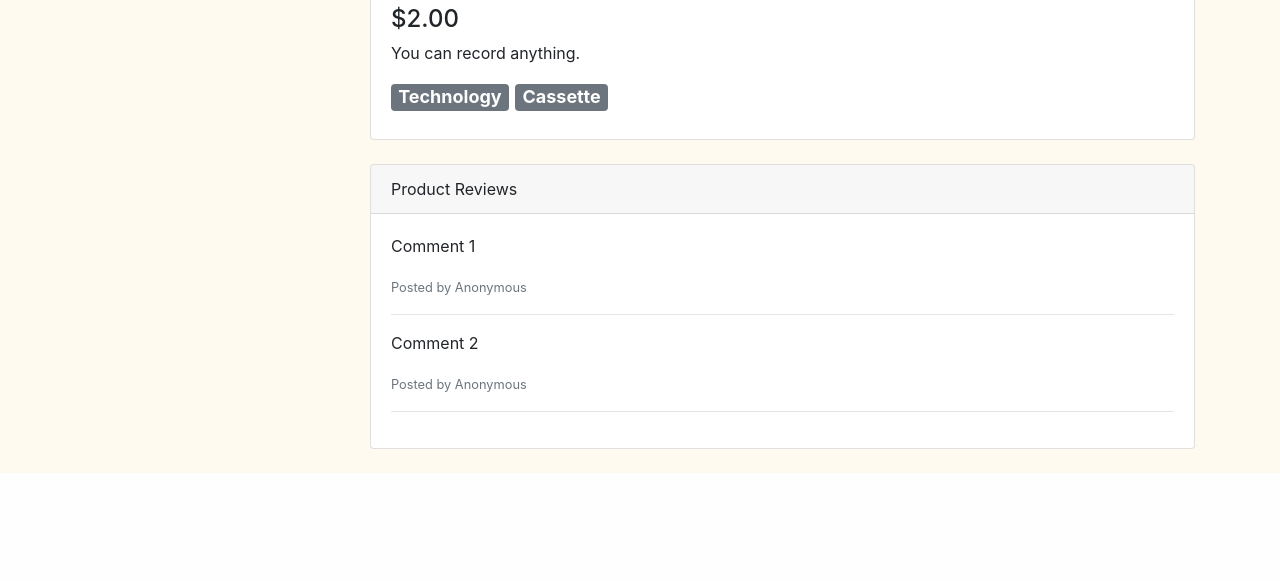
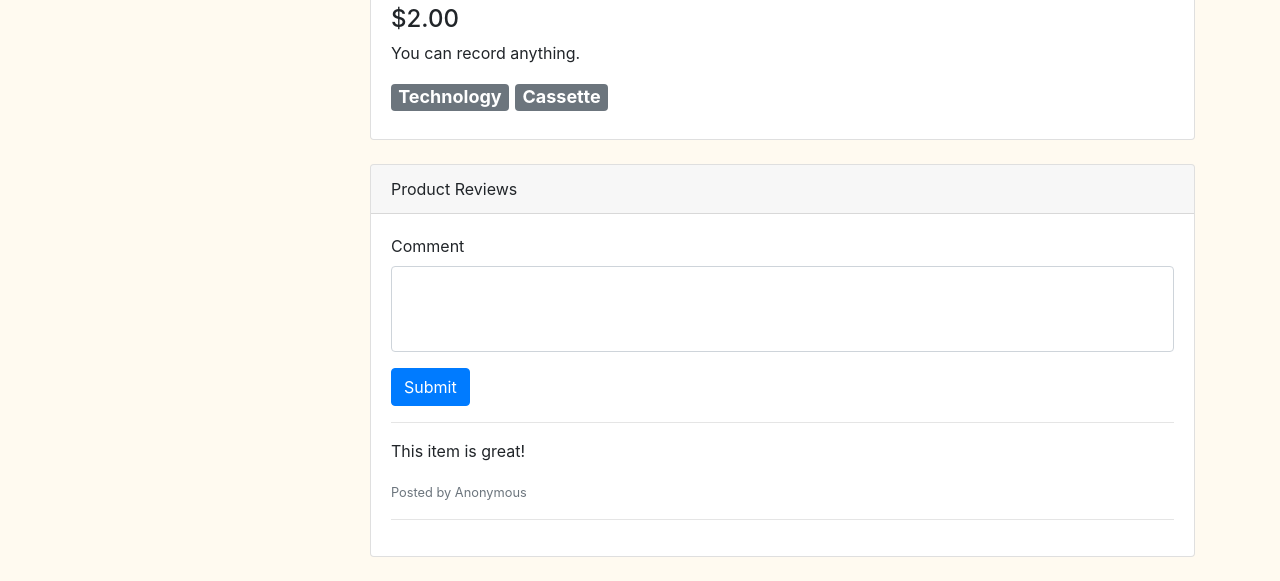
Before and after one commit to jomarnavarro/flask-globomantics, a Flask app: page /item/1 in a window 1280 px wide. Shown: the part 605-1186 px from the top of the page. Before the commit the page ends 1078 px from the top, so only its background shows below. Run offline with Flask 2, Linux system fonts and the light colour scheme; data comes from the database, SQL or seed files in the repository; parts of the project's set-up code (start-up, migrations or seed data) failed here and were passed over; some libraries are stand-ins or nearby versions.

Commit message:
Implements ajax subcategories and comments on items

```diff
--- a/application.py
+++ b/application.py
@@ -1,9 +1,11 @@
-from flask import Flask, send_from_directory, render_template, request, redirect, url_for, g, flash, get_flashed_messages
+from flask import Flask, jsonify, send_from_directory, render_template, request, redirect, url_for, g, flash, get_flashed_messages
 from flask_wtf import FlaskForm, RecaptchaField
 from flask_wtf.file import FileAllowed, FileRequired
-from wtforms import FileField, StringField, TextAreaField, SubmitField, SelectField, DecimalField
+from wtforms import HiddenField, FileField, StringField, TextAreaField, SubmitField, SelectField, DecimalField
 from wtforms.validators import InputRequired, DataRequired, Length, ValidationError
+from wtforms.widgets import Input
 from werkzeug.utils import secure_filename, escape, unescape
+from markupsafe import Markup
 import pdb
 import sqlite3
 import os
@@ -17,12 +19,36 @@ app.config['SECRET_KEY'] = 'secretkey'
 app.config['ALLOWED_IMAGE_EXTENSIONS'] = ['jpeg', 'jpg', 'png']
 app.config['MAX_CONTENT_LENGTH'] = 16 * 1024 * 1024
 app.config['IMAGE_UPLOADS'] = os.path.join(basedir, 'uploads')
+app.config['TESTING'] = True
 app.config['RECAPTCHA_PUBLIC_KEY'] = os.getenv('RECAPTCHA_PUBLIC_KEY')
 app.config['RECAPTCHA_PRIVATE_KEY'] = os.getenv('RECAPTCHA_PRIVATE_KEY')
 
+
+class PriceInput(Input):
+    input_type = "number"
+
+    def __call__(self, field, **kwargs):
+        kwargs.setdefault("id", field.id)
+        kwargs.setdefault("type", self.input_type)
+        kwargs.setdefault("step", "0.01")
+        if "value" not in kwargs:
+            kwargs['value'] = field._value()
+        if 'required' not in kwargs and 'required' in getattr(field, "flags", []):
+            kwargs['required'] = True
+        return Markup("""<div class="input-group mb-3">
+                            <div class="input-group-prepend">
+                                <span class="input-group-text">$</span>
+                            </div>
+                            <input %s>
+                        </div>
+        """ % self.html_params(name=field.name, **kwargs))
+
+class PriceField(DecimalField):
+    widget=PriceInput()
+
 class ItemForm(FlaskForm):
     title = StringField("Title", validators=[InputRequired("Title is required!"), DataRequired("Title is required!"), Length(min=5, max=20, message="Input must be between 5 and 20 characters long.")])
-    price = DecimalField("Price")
+    price = PriceField("Price")
     description = TextAreaField("Description", validators=[InputRequired("Description is required"), DataRequired("Desc is required"), Length(min=10, max=100, message="Input must be between 10 and 100 characters long")])
     image = FileField("Image", validators=[FileAllowed(app.config['ALLOWED_IMAGE_EXTENSIONS'], 'Images Only!')])
     recaptcha = RecaptchaField()
@@ -53,8 +79,6 @@ class BelongsToOtherFieldOption:
     def __call__(self, form, field):
         c = get_db().cursor()
         try:
-            print(f"form.category.data {form.category.data}")
-            print(f"field.data {field.data}")
             c.execute("""SELECT COUNT(*) FROM {}
                         WHERE id = ? and {} = ?""".format(
                             self.table,
@@ -67,7 +91,6 @@ class BelongsToOtherFieldOption:
             Passed Parameters are not correct. {}
             """.format(e))
         exists = c.fetchone()[0]
-        print(exists)
         if not exists:
             raise ValidationError(self.message)
 
@@ -105,6 +128,22 @@ class FilterForm(FlaskForm):
     subcategory = SelectField("Subcategory", coerce=int)
     submit = SubmitField("Filter")
 
+class NewCommentForm(FlaskForm):
+    content = TextAreaField("Comment", validators=[InputRequired("Input is required."), DataRequired("Data is required")])
+    item_id = HiddenField(validators=[DataRequired()])
+    submit = SubmitField("Submit")
+
+@app.route('/category/<int:category_id>')
+def category(category_id):
+    c = get_db().cursor()
+    c.execute("""SELECT id, name FROM subcategories
+                WHERE category_id = ?""",
+                (category_id,)
+    )
+
+    subcategories = c.fetchall()
+
+    return jsonify(subcategories=subcategories)
 
 @app.route('/')
 def home():
@@ -117,7 +156,7 @@ def home():
     categories.insert(0, (0, "---"))
     form.category.choices = categories
 
-    c.execute("SELECT id, name FROm subcategories WHERE category_id = ?", (1,))
+    c.execute("SELECT id, name FROm subcategories")
     subcategories = c.fetchall()
     subcategories.insert(0, (0, "---"))
     form.subcategory.choices = subcategories
@@ -157,7 +196,7 @@ def home():
         else:
             query += " ORDER BY i.id DESC"
         items_from_db = c.execute(query, tuple(parameters))
-        print(query)
+
     else:
         # do regular query
         items_from_db = c.execute(query + "ORDER BY i.id DESC")
@@ -204,10 +243,43 @@ def item(item_id):
         item = {}
 
     if item:
+        comments_from_db = c.execute("""SELECT content FROM comments
+                                        WHERE item_id=? ORDER BY id DESC""",
+                                        (item_id,)
+        )
+        comments = []
+        for row in comments_from_db:
+            comment = {
+                "comment": row[0]
+            }
+            comments.append(comment)
+
+        commentForm = NewCommentForm()
+        commentForm.item_id.data = item_id
+
         deleteItemForm = DeleteItemForm()
-        return render_template('item.html', item=item, deleteItemForm=deleteItemForm)
+        return render_template('item.html', item=item, comments=comments, commentForm=commentForm, deleteItemForm=deleteItemForm)
     else:
         return redirect(url_for('home'))
+
+@app.route('/comment/new', methods=['POST'])
+def new_comment():
+    conn = get_db()
+    c = conn.cursor()
+
+    form = NewCommentForm()
+
+    if form.validate_on_submit():
+        c.execute("""INSERT INTO comments (content, item_id)
+                    VALUES (?, ?)""",
+                    (
+                        escape(form.content.data),
+                        form.item_id.data
+                    )
+        )
+        conn.commit()
+
+    return redirect(url_for('item', item_id=form.item_id.data))
 
 @app.route('/item/<int:item_id>/delete', methods=["POST"])
 def delete_item(item_id):
@@ -240,7 +312,6 @@ def edit_item(item_id):
     c = conn.cursor()
     item_from_db = c.execute("SELECT * FROM items WHERE id=?", (item_id,))
     row = c.fetchone()
-    print(item_from_db)
     try:
         item = {
             "id": row[0],
@@ -249,7 +320,6 @@ def edit_item(item_id):
             "price": row[3],
             "image": row[4]
         }
-        print(item)
     except:
         item = {}
 
@@ -299,10 +369,7 @@ def new_item():
     # [(1, 'Food'), (2, 'Technology)]
     categories = c.fetchall()
 
-    c.execute("""SELECT id, name from subcategories
-                    WHERE category_id = ?""",
-                    (1,)
-    )
+    c.execute("SELECT id, name from subcategories")
     subcategories = c.fetchall()
     form.subcategory.choices = subcategories
 
--- a/templates/base.html
+++ b/templates/base.html
@@ -53,8 +53,9 @@
     {% endblock %}
     </div>
 
-    <script src="https://code.jquery.com/jquery-3.4.1.slim.min.js" integrity="sha384-J6qa4849blE2+poT4WnyKhv5vZF5SrPo0iEjwBvKU7imGFAV0wwj1yYfoRSJoZ+n" crossorigin="anonymous"></script>
+    <script src="https://code.jquery.com/jquery-3.6.0.min.js" integrity="sha256-/xUj+3OJU5yExlq6GSYGSHk7tPXikynS7ogEvDej/m4=" crossorigin="anonymous"></script>
     <script src="https://cdn.jsdelivr.net/npm/popper.js@1.16.0/dist/umd/popper.min.js" integrity="sha384-Q6E9RHvbIyZFJoft+2mJbHaEWldlvI9IOYy5n3zV9zzTtmI3UksdQRVvoxMfooAo" crossorigin="anonymous"></script>
     <script src="https://stackpath.bootstrapcdn.com/bootstrap/4.4.1/js/bootstrap.min.js" integrity="sha384-wfSDF2E50Y2D1uUdj0O3uMBJnjuUD4Ih7YwaYd1iqfktj0Uod8GCExl3Og8ifwB6" crossorigin="anonymous"></script>
+    {% block javascript %}{% endblock %}
 </body>
 </html>
--- a/templates/home.html
+++ b/templates/home.html
@@ -18,7 +18,7 @@
                 </div>
                 <div class="form-group">
                     {{ form.category.label }}
-                    {{ form.category(class="form-control") }}
+                    {{ form.category(class="form-control category-filter") }}
                 </div>
                 <div class="form-group">
                     {{ form.subcategory.label }}
@@ -63,3 +63,7 @@
     </div>
 </div>
 {% endblock %}
+
+{% block javascript %}
+<script src="{{ url_for('static', filename='js/subcategory.js') }}"></script>
+{% endblock %}
--- a/templates/item.html
+++ b/templates/item.html
@@ -33,12 +33,24 @@
                 Product Reviews
             </div>
             <div class="card-body">
-                <p>Comment 1</p>
-                <small class="text-muted">Posted by Anonymous</small>
+                <form action="{{ url_for('new_comment') }}" method="post">
+                    {{ commentForm.hidden_tag() }}
+                    <div class="form-group">
+                        {{ commentForm.content.label }}
+                        {{ commentForm.content(class="form-control", rows=3) }}
+                    </div>
+                    {{ commentForm.submit(class="btn btn-primary") }}
+                </form>
                 <hr>
-                <p>Comment 2</p>
-                <small class="text-muted">Posted by Anonymous</small>
-                <hr>
+                {%if comments %}
+                    {% for comment in comments %}
+                    <p>{{ comment.comment }}</p>
+                    <small class="text-muted">Posted by Anonymous</small>
+                    <hr>
+                    {% endfor %}
+                {% else %}
+                    <p class="placeholder-comment">Be the first to comment on this item.</p>
+                {% endif %}
             </div>
         </div>
     </div>
--- a/templates/new_item.html
+++ b/templates/new_item.html
@@ -15,7 +15,7 @@
             </div>
             <div class="form-group">
                 {{ form.price.label }}
-                {{ form.price(class="form-control") }}
+                {{ form.price(class="form-control", type="number", step="0.01") }}
             </div>
             <div class="form-group">
                 {{ form.description.label }}
@@ -42,3 +42,7 @@
     </div>
 </div>
 {% endblock %}
+
+{% block javascript %}
+<script src="{{ url_for('static', filename='js/subcategory.js') }}"></script>
+{% endblock %}
```
